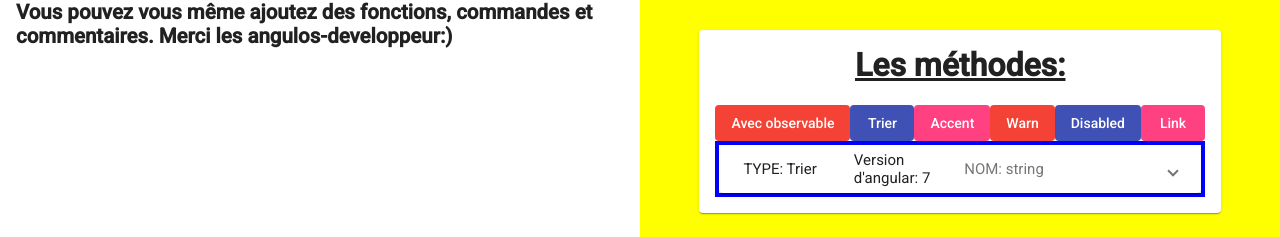
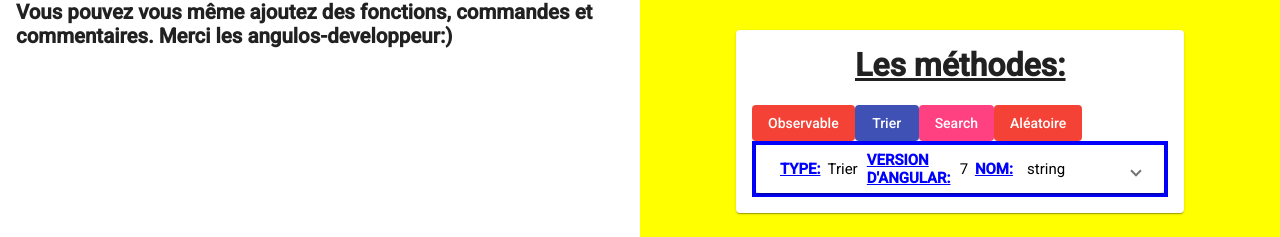
Before and after one commit to jojodev77/angulardev, an Angular app: page /fonction in a window 1280 px wide. Shown: the part 298-535 px from the top of the page. Built offline with nearby package versions, Linux system fonts and the light colour scheme.

Commit message:
css fonctioncomponent

```diff
--- a/src/app/pages/fonction/fonction.component.css
+++ b/src/app/pages/fonction/fonction.component.css
@@ -8,3 +8,18 @@ h1{
 .cardModule {
     border: 4px solid blue;
 }
+ng-container {
+    font-weight: bolder;
+    color: black;
+    text-decoration: underline;
+}
+.titre {
+       font-weight: bolder;
+    color: blue;
+    text-decoration: underline;
+}
+.contenu {
+    color: black;
+    margin-left: 10%;
+
+}
--- a/src/app/pages/fonction/fonction.component.html
+++ b/src/app/pages/fonction/fonction.component.html
@@ -3,12 +3,10 @@
   <h1>Les méthodes:</h1>
   <h2></h2>
     <div class="example-button-row">
-        <button mat-flat-button color="warn">Avec observable</button>
+        <button mat-flat-button color="warn">Observable</button>
         <button mat-flat-button color="primary">Trier</button>
-        <button mat-flat-button color="accent">Accent</button>
-        <button mat-flat-button color="warn">Warn</button>
-        <button mat-flat-button  color="primary">Disabled</button>
-        <a mat-flat-button routerLink="." color="accent">Link</a>
+        <button mat-flat-button color="accent">Search</button>
+        <button mat-flat-button color="warn">Aléatoire</button>
       </div>
 
 
@@ -20,22 +18,22 @@
           <mat-expansion-panel-header >
             <mat-panel-title>
 
-            TYPE:
-            {{fonctions.typeFonction}}
+          <div class="titre">  <ng-container>TYPE:</ng-container></div>
+           <div class="contenu"> {{fonctions.typeFonction}} </div>
             </mat-panel-title>
             <mat-panel-title>
 
-            Version d'angular:
-        {{fonctions.versionAngular}}
+           <div class="titre"><ng-container class="titre"> VERSION D'ANGULAR:</ng-container></div>
+        <div class="contenu">  {{fonctions.versionAngular}} </div>
             </mat-panel-title>
             <mat-panel-description >
-            NOM:
-              {{fonctions.nomFonction}}  {{panelOpenState ? '' : ''}}
+            <div class="titre"> <ng-container> NOM:</ng-container></div>
+             <div class="contenu">   {{fonctions.nomFonction}}  {{panelOpenState ? '' : ''}}</div>
             </mat-panel-description>
           </mat-expansion-panel-header>
-          <p>METHODE DE LA FONCTION:</p>
+          <p class="titre"> <ng-container>METHODE DE LA FONCTION:</ng-container></p>
            <p>{{fonctions.methodeFonction}}</p>
-              <p>COMMENTAIRE:</p>
+              <p class="titre"><ng-container>COMMENTAIRE:</ng-container></p>
            <p>{{fonctions.commentaire}}</p>
         </mat-expansion-panel>
       </mat-accordion>
```
